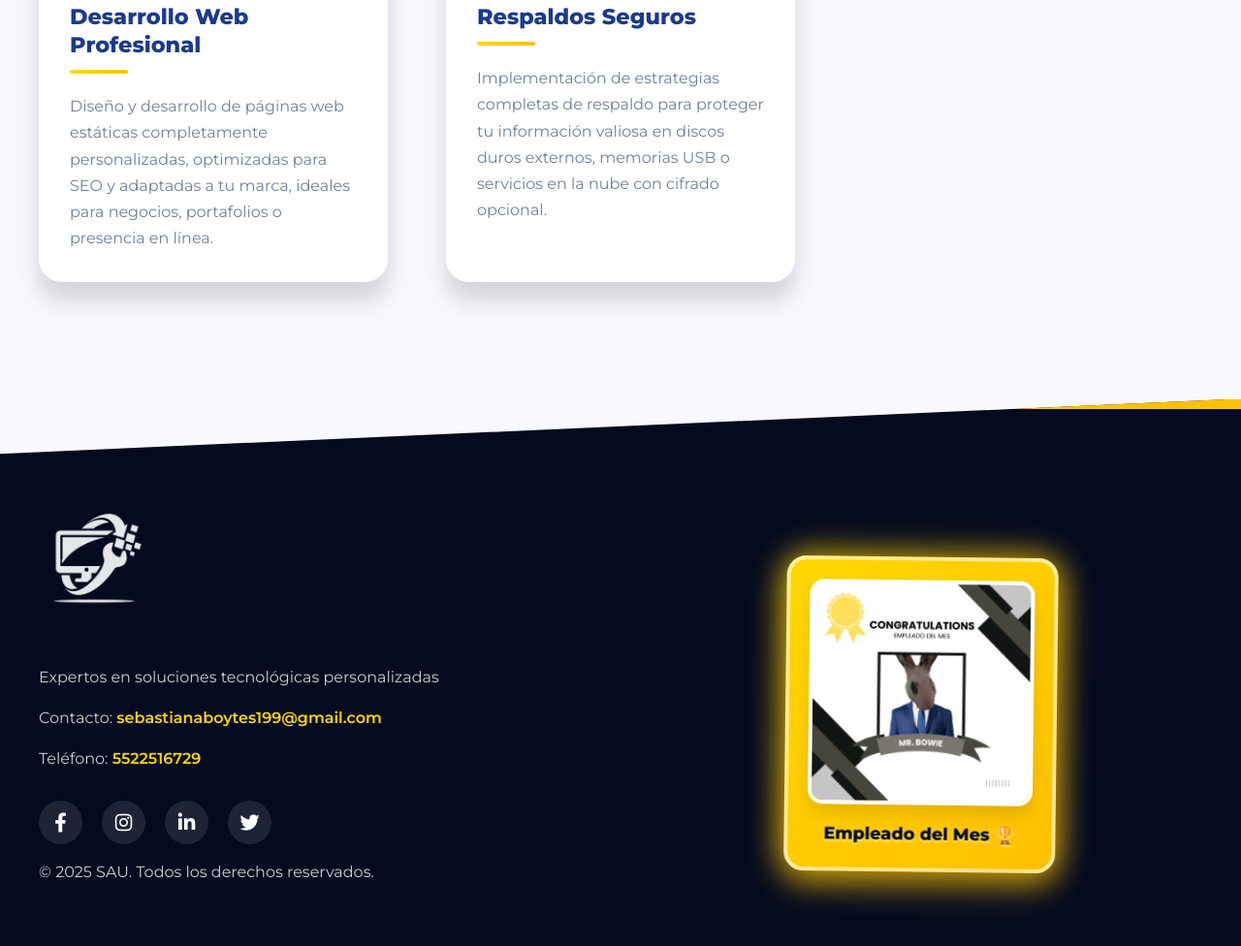
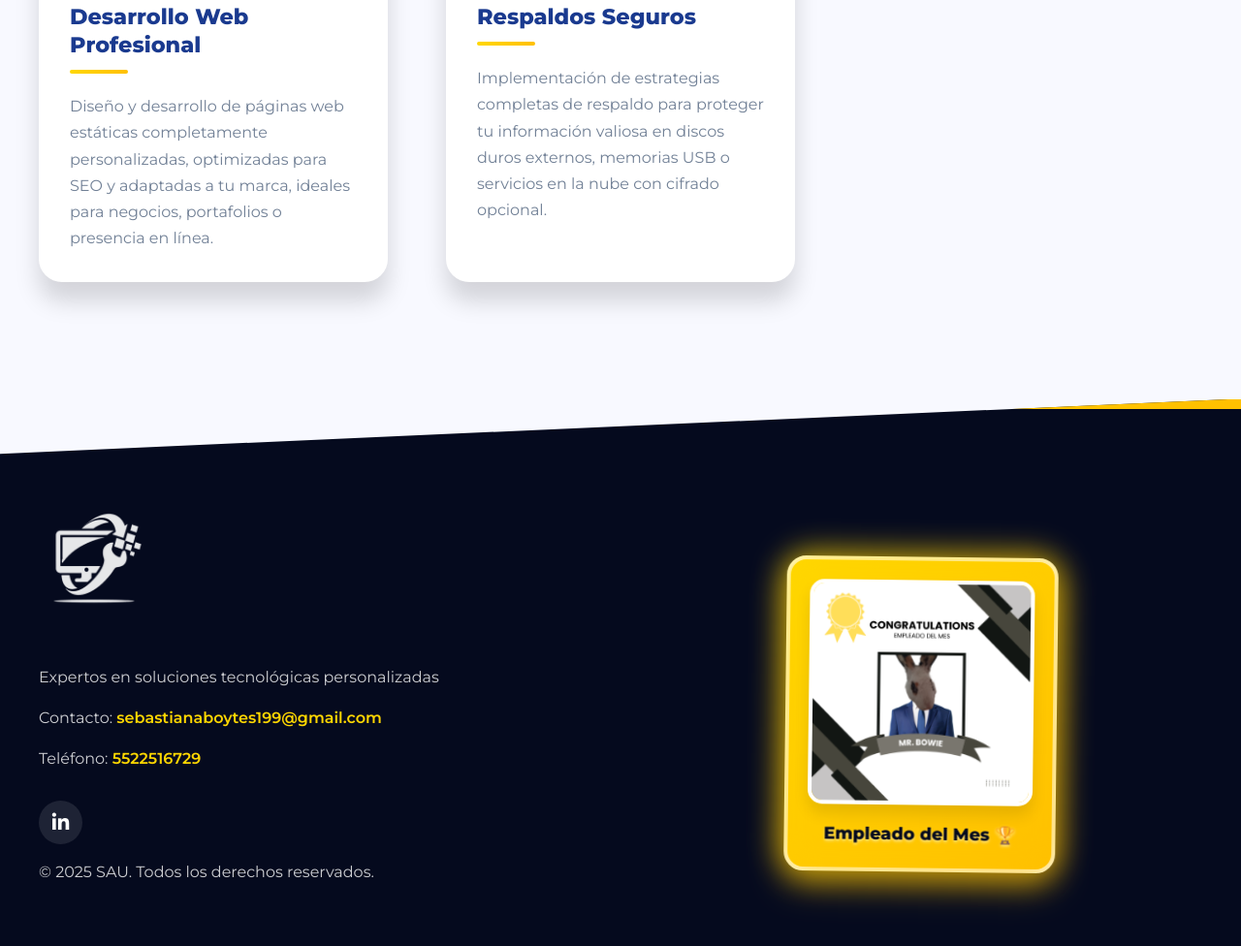
Before and after one commit to JKMSUR/JKMSUR.github.io, a plain HTML site: page mc.html in a window 1280 px wide. Shown: the part 2279-3255 px from the top of the page at 97% size. Drawn offline with nearby package versions, Linux system fonts and the light colour scheme.

Commit message:
Update mc.html

```diff
--- a/mc.html
+++ b/mc.html
@@ -728,10 +728,7 @@
                 <p>Contacto: <a href="mailto:sebastianaboytes199@gmail.com">sebastianaboytes199@gmail.com</a></p>
                 <p>Teléfono: <a href="tel:5522516729">5522516729</a></p>
                 <div class="social-links">
-                    <a href="#" class="social-link"><i class="fab fa-facebook-f"></i></a>
-                    <a href="#" class="social-link"><i class="fab fa-instagram"></i></a>
-                    <a href="#" class="social-link"><i class="fab fa-linkedin-in"></i></a>
-                    <a href="#" class="social-link"><i class="fab fa-twitter"></i></a>
+                    <a href="www.linkedin.com/in/aboytes-uribe-joshua-sebastián-419511281" class="social-link"><i class="fab fa-linkedin-in"></i></a>
                 </div>
                 <p>&copy; 2025 SAU. Todos los derechos reservados.</p>
             </div>
```
